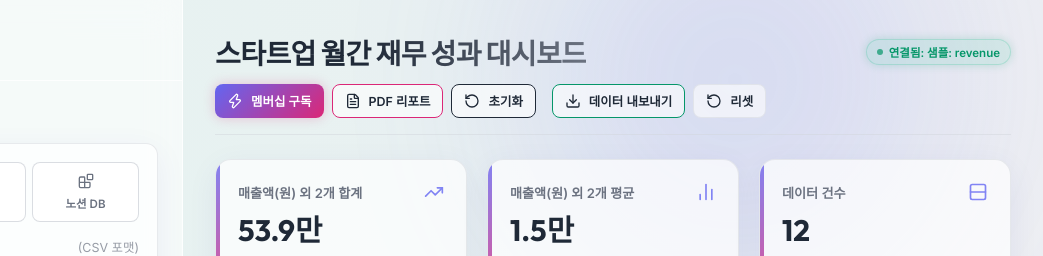
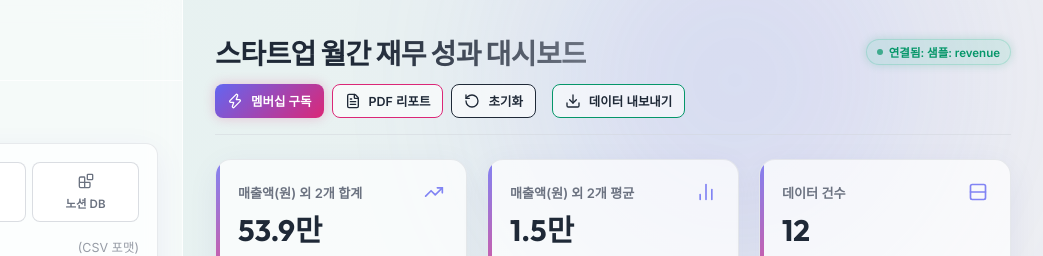
Before and after one commit to ttallbamatuyu/gridvibe, a website: page index.html in a window 1280 px wide. Shown: the top 256 px of the page, 237-1280 px from the left. Drawn offline with nearby package versions, Linux system fonts and the light colour scheme.

Commit message:
Remove redundant reset button

```diff
--- a/index.html
+++ b/index.html
@@ -287,9 +287,6 @@
           </button>
           <button class="btn btn-secondary" id="btn-export-csv" style="padding: 6px 12px; font-size: 0.78rem; border-color: var(--success-color); color: var(--text-main); flex-shrink: 0;">
             <i data-lucide="download"></i> 데이터 내보내기
-          </button>
-          <button class="btn btn-secondary" id="btn-reset" style="padding: 6px 12px; font-size: 0.78rem; flex-shrink: 0;">
-            <i data-lucide="rotate-ccw"></i> 리셋
           </button>
         </div>
       </header>
```
